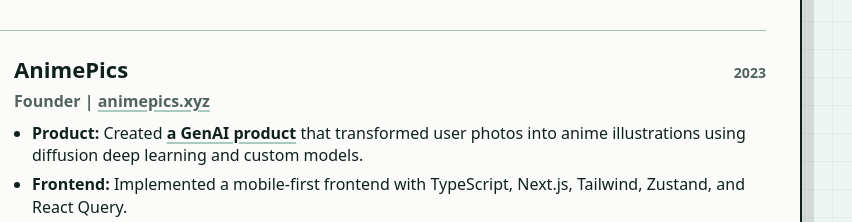
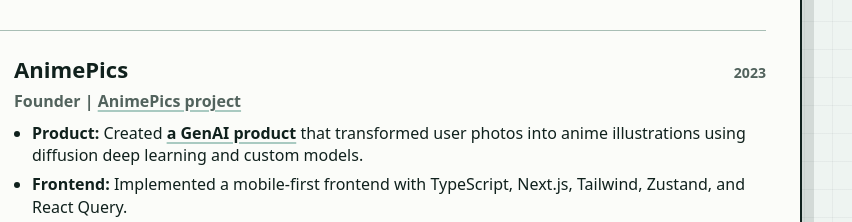
Before and after one commit to ekeric13/ekeric13.github.io, a website: page resume.html in a window 1280 px wide. Shown: the part 1323-1545 px from the top of the page, 428-1280 px from the left. Drawn offline with Linux system fonts and the light colour scheme.

Commit message:
Update link

```diff
--- a/resume.html
+++ b/resume.html
@@ -800,7 +800,7 @@
                   <h3>AnimePics</h3>
                   <span class="meta">2023</span>
                 </div>
-                <p class="role">Founder | <a href="https://animepics.xyz">animepics.xyz</a></p>
+                <p class="role">Founder | <a href="projects/anime-pics/">AnimePics project</a></p>
                 <ul>
                   <li>
                     <strong>Product:</strong> Created <a href="projects/anime-pics/">a GenAI product</a> that transformed user photos into anime
```
